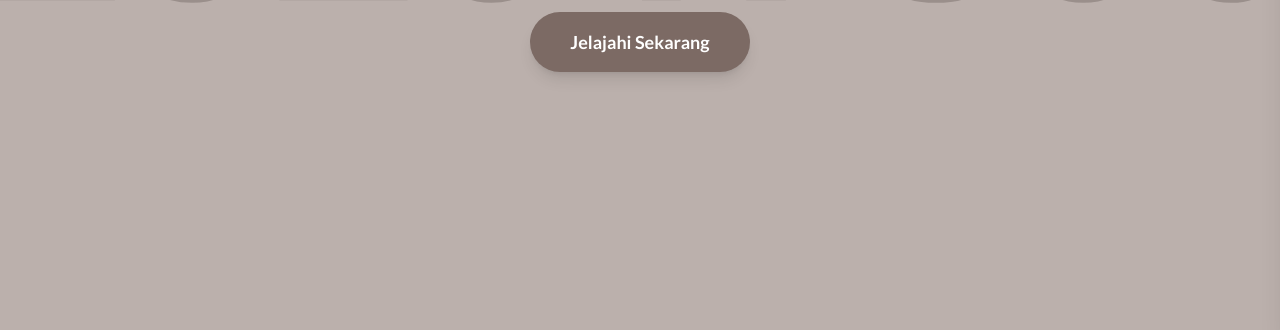
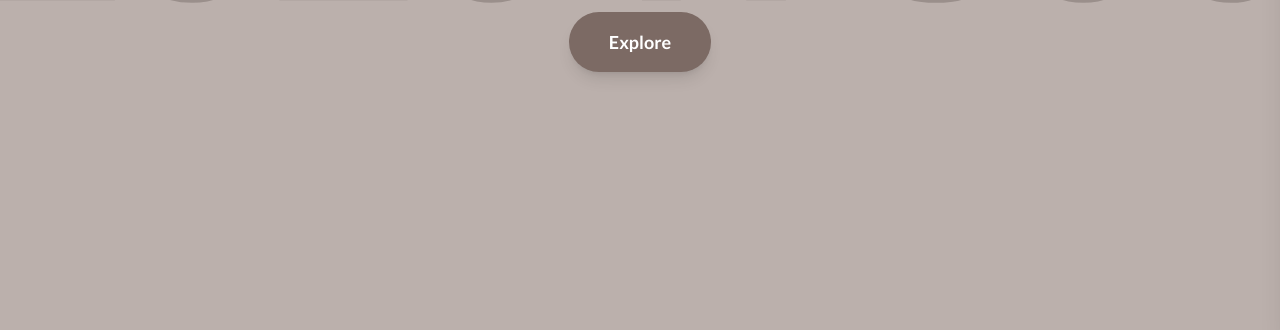
Before and after one commit to Mikhaeru/Website-Ruby4, a plain HTML site: page index.html in a window 1280 px wide. Shown: the part 470-800 px from the top of the page. Drawn offline with nearby package versions, Linux system fonts and the light colour scheme; placeholder pictures from the web are drawn by us.

Commit message:
index.html

```diff
--- a/index.html
+++ b/index.html
@@ -49,7 +49,7 @@
             <div class="relative z-10 p-8">
                 <h1 class="text-6xl md:text-8xl font-bold text-white mb-6 drop-shadow-lg">Unlock Your Digital World</h1>
                 <p class="text-xl md:text-2xl text-white/90 mb-10 max-w-2xl mx-auto">Langganan premium untuk produktivitas dan hiburan terkalcer sejagad raya</p>
-                <a href="#produk" class="bg-[#7C6A64] text-white py-4 px-10 rounded-full text-lg font-semibold hover:bg-[#A0847B] transition-all transform hover:scale-105 inline-block shadow-lg">Jelajahi Sekarang</a>
+                <a href="#produk" class="bg-[#7C6A64] text-white py-4 px-10 rounded-full text-lg font-semibold hover:bg-[#A0847B] transition-all transform hover:scale-105 inline-block shadow-lg">Explore</a>
             </div>
         </section>
 
```
